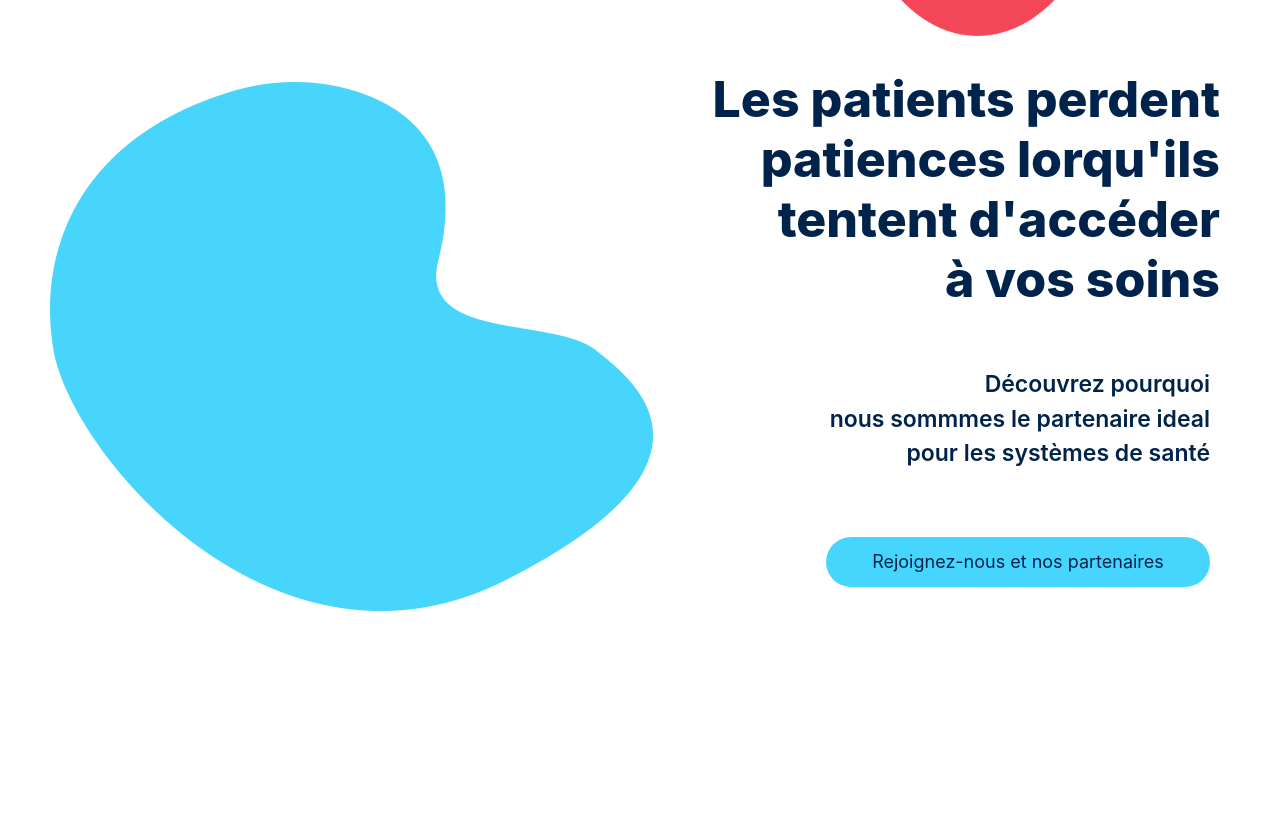
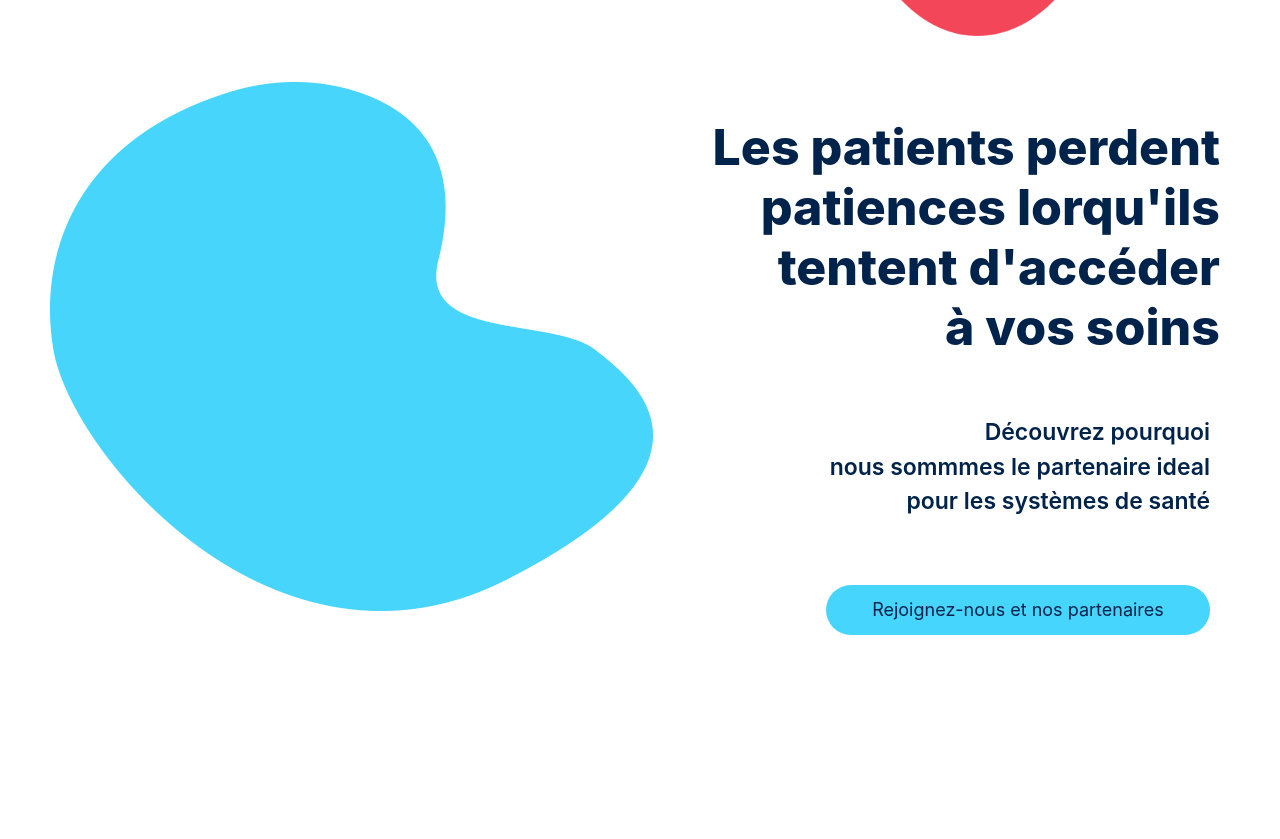
Before and after one commit to hariniaina/template, a plain HTML site: page index.html in a window 1280 px wide. Shown: the part 2720-3559 px from the top of the page. Drawn offline with nearby package versions, Linux system fonts and the light colour scheme.

Commit message:
responsice

```diff
--- a/css/style.css
+++ b/css/style.css
@@ -371,7 +371,7 @@ input[type="text"] {
   margin-right: 40px;
   font-size: 50px;
   font-weight: 800;
-  margin-top: 33px;
+  margin-top: 81px;
 }
 .text-patient p {
   margin-top: 50px;
@@ -399,6 +399,7 @@ input[type="text"] {
 .secteur5 {
   background-color: white
 }
+
 .title h4 {
   margin-top: 1373px;
   color: #00234b ;
```
